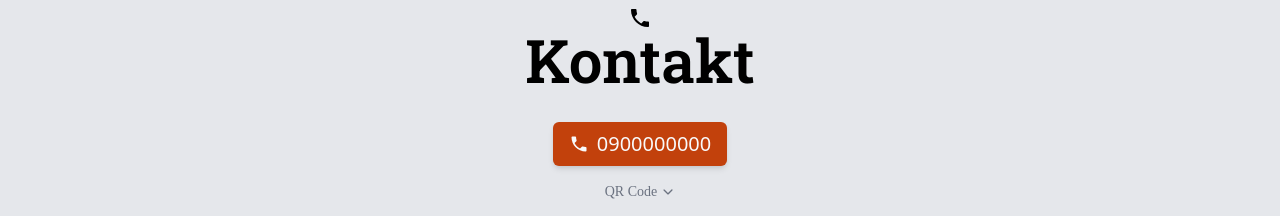
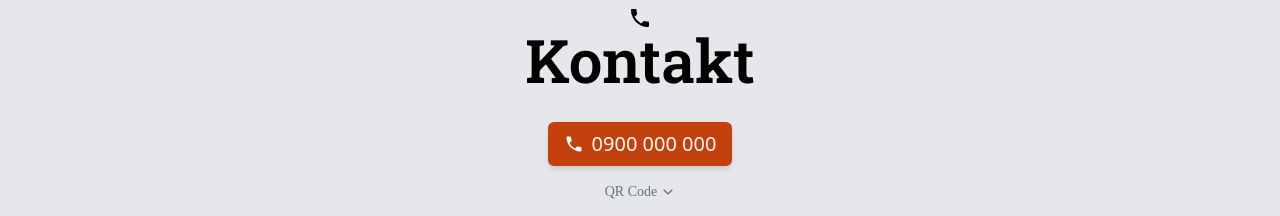
Before and after one commit to patrikkaprinay/pizza, a Next.js app: page / in a window 1280 px wide. Shown: the part 3680-3896 px from the top of the page. Built offline with nearby package versions, Linux system fonts and the light colour scheme; a web font is replaced by a local one.

Commit message:
fixed tel. number

```diff
--- a/components/Contact.jsx
+++ b/components/Contact.jsx
@@ -17,12 +17,12 @@ const Contact = () => {
           Kontakt
         </h2>
         <a
-          href={`tel:${number}`}
+          href={`tel:${formatNumber(number)}`}
           className="flex space-x-4 text-xl items-center text-gray-50 bg-orange-700 hover:bg-orange-800 px-4 py-2 rounded-md shadow-md transform\
            duration-300 font-regular font-sans"
         >
           <IoMdCall className="mr-2" />
-          {formatNumber(number)}
+          {number}
         </a>
         <button
           onClick={() => setQR((before) => !before)}
```
